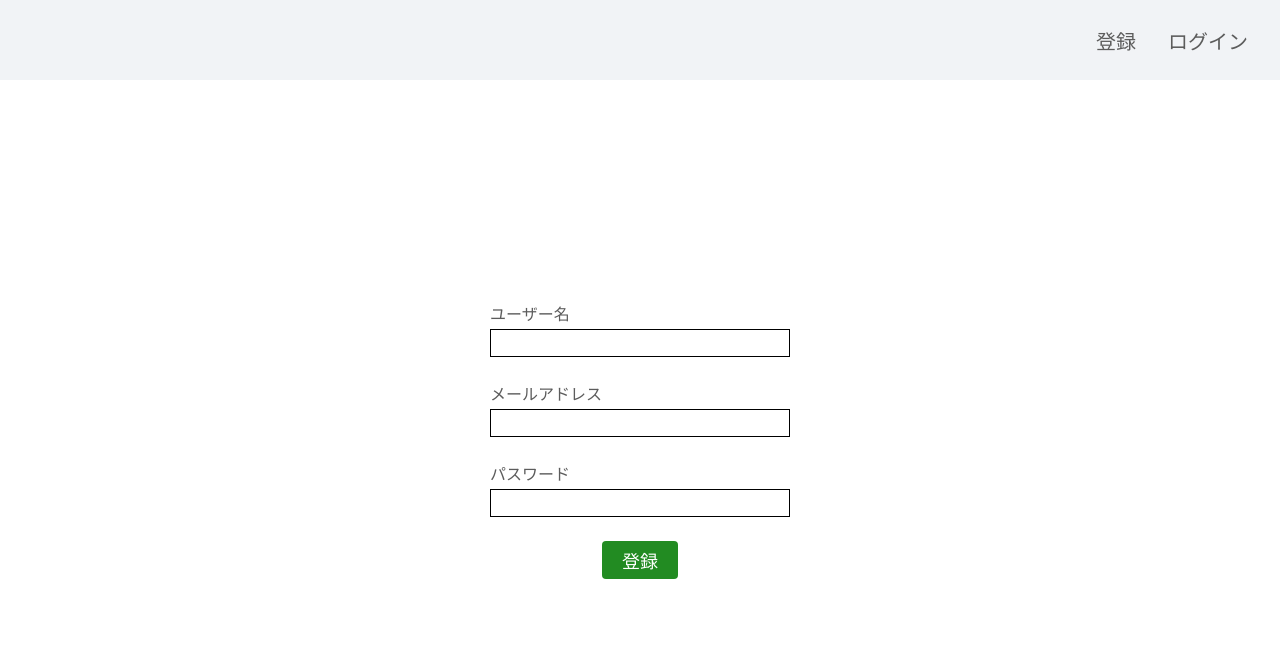
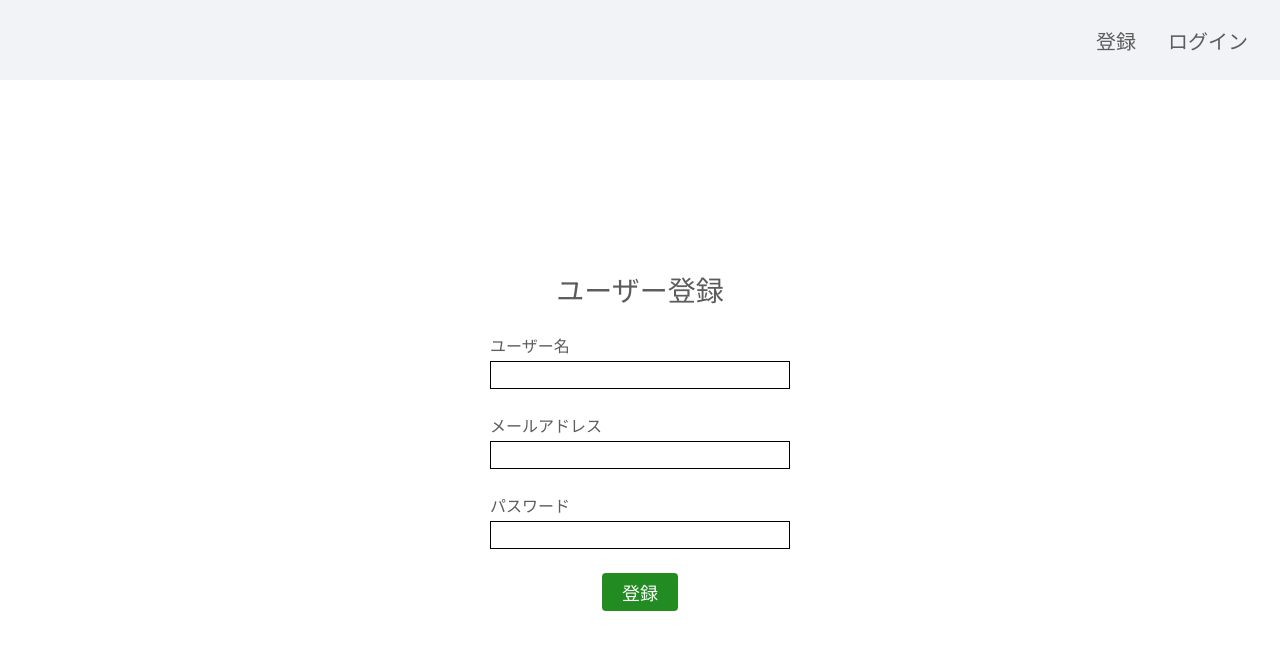
Before and after one commit to TH-takahirohara/reading_record_client, a Next.js app: page /register in a window 1280 px wide. Shown: the top 650 px of the page. Built offline with nearby package versions, Linux system fonts and the light colour scheme.

Commit message:
登録画面とログイン画面への表示タイトルの追加

```diff
--- a/src/features/login/login_container.tsx
+++ b/src/features/login/login_container.tsx
@@ -43,6 +43,7 @@ export const LoginContainer = () => {
           </div>
         )}
         <div className={styles.form}>
+          <div>ログイン</div>
           <InputComponent
             id='email'
             type='email'
--- a/src/features/register/register_container.tsx
+++ b/src/features/register/register_container.tsx
@@ -44,6 +44,7 @@ export const RegisterContainer = () => {
           </div>
         )}
         <div className={styles.form}>
+          <div>ユーザー登録</div>
           <InputComponent
             id='name'
             type='text'
```
